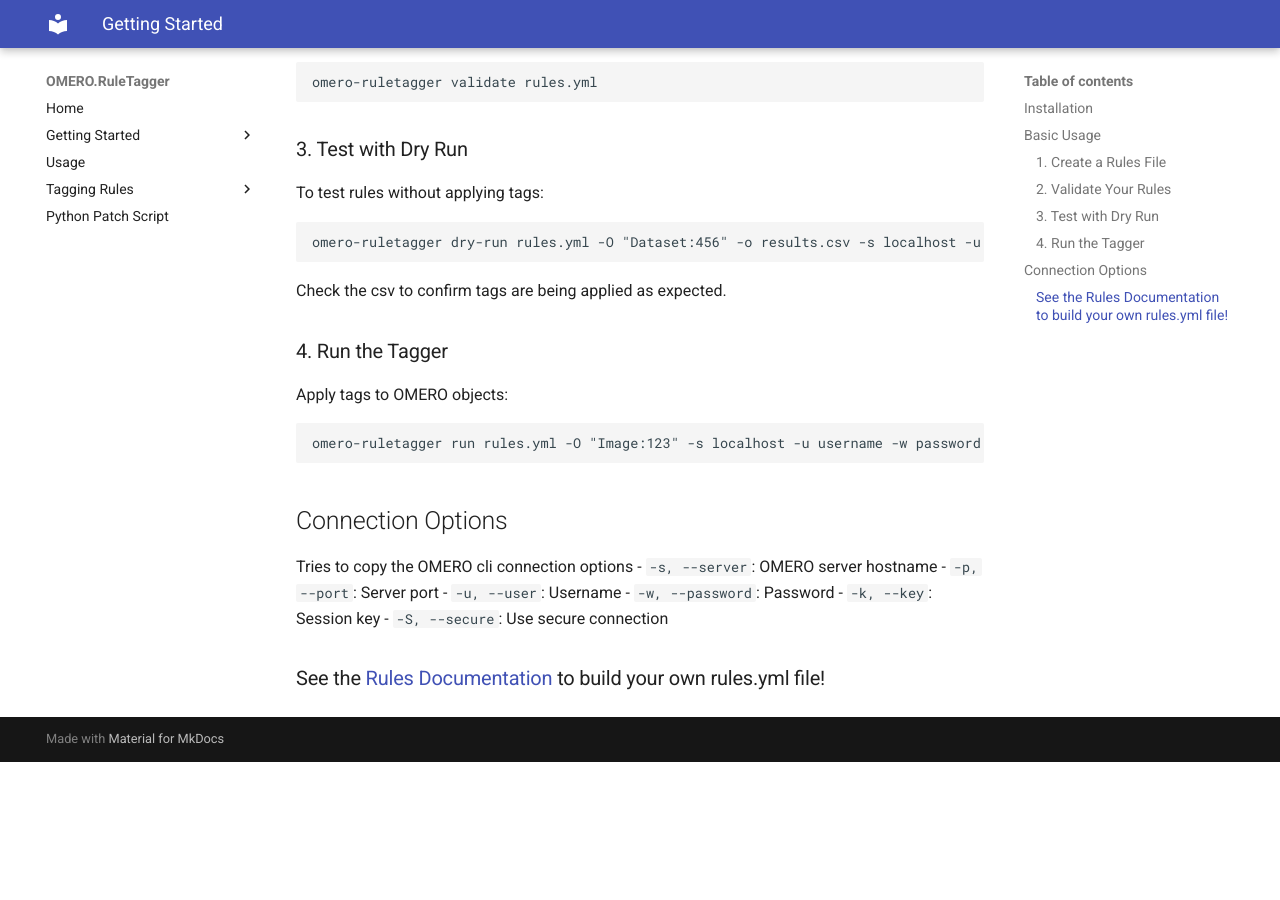
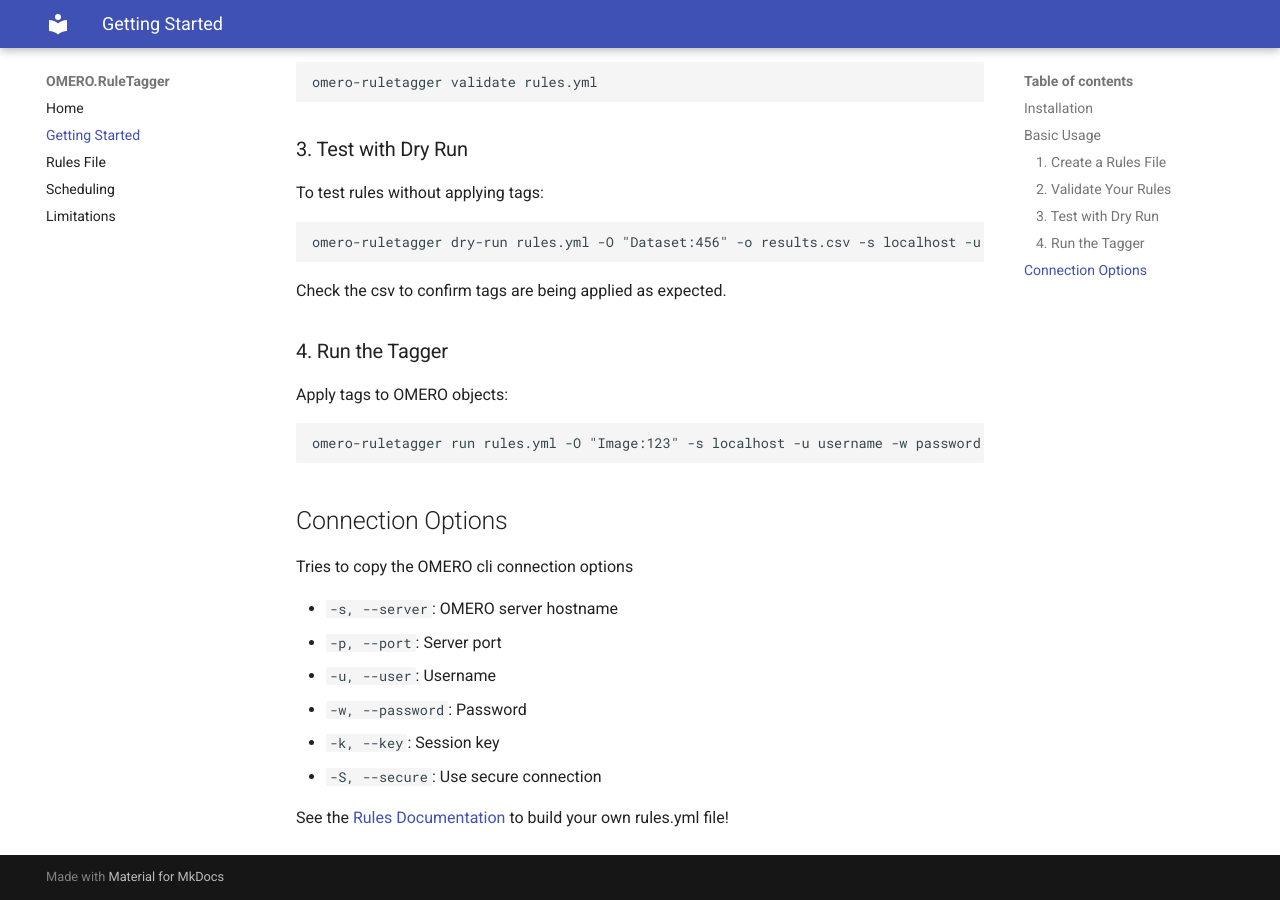
Before and after one commit to laviolette-lab/omero-ruletagger, an MkDocs documentation site: the page built from docs/getting_started.md, in a window 1280 px wide and 900 px high, scrolled down 901 px. Built offline with MkDocs 1.6.1 and Material for MkDocs 9.7.7, drawn with Linux system fonts in a browser that asks for light colours; before the commit the page ends 1663 px from its top, so only the background shows below that.

Commit message:
formatting fixes

```diff
--- a/docs/getting_started.md
+++ b/docs/getting_started.md
@@ -61,12 +61,13 @@
 
 ## Connection Options
 Tries to copy the OMERO cli connection options
-- `-s, --server`: OMERO server hostname
-- `-p, --port`: Server port
-- `-u, --user`: Username
-- `-w, --password`: Password
-- `-k, --key`: Session key
-- `-S, --secure`: Use secure connection
+
+* `-s, --server`: OMERO server hostname
+* `-p, --port`: Server port
+* `-u, --user`: Username
+* `-w, --password`: Password
+* `-k, --key`: Session key
+* `-S, --secure`: Use secure connection
 
 
-### See the [Rules Documentation](rules.md) to build your own rules.yml file!
+See the [Rules Documentation](rules.md) to build your own rules.yml file!
--- a/mkdocs.yml
+++ b/mkdocs.yml
@@ -11,11 +11,7 @@
 
 nav:
   - Home: index.md
-  - Getting Started:
-    - Installation: installation.md
-    - Requirements: requirements.md
-  - Usage: usage.md
-  - Tagging Rules:
-    - Attribute-Based Tagging: attribute.md
-    - Capture-Based Tagging: capture.md
-  - Python Patch Script: patch.md
+  - Getting Started: getting_started.md
+  - Rules File: rules.md
+  - Scheduling: scheduling.md
+  - Limitations: limitations.md
```
Also changed, not shown: docs/index.md (+5 -4 lines), docs/limitations.md (+0 -1 lines), docs/rules.md (+1 -0 lines).
